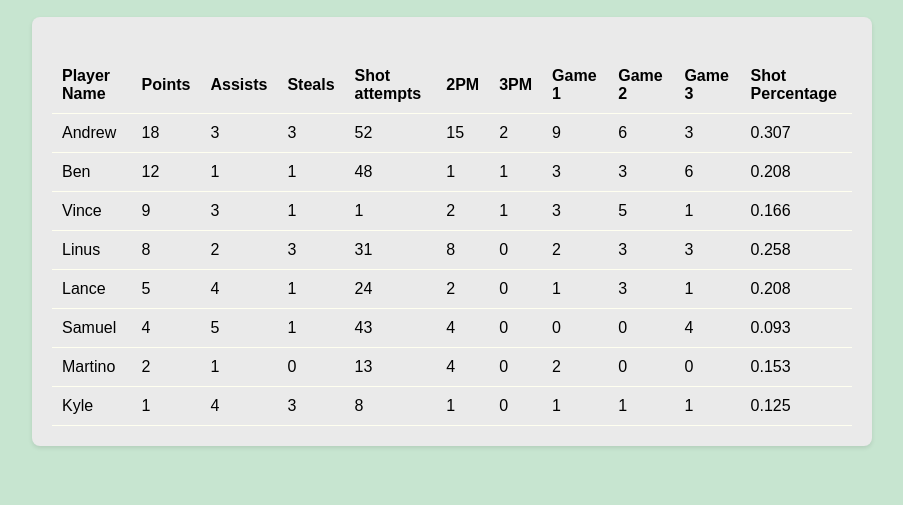
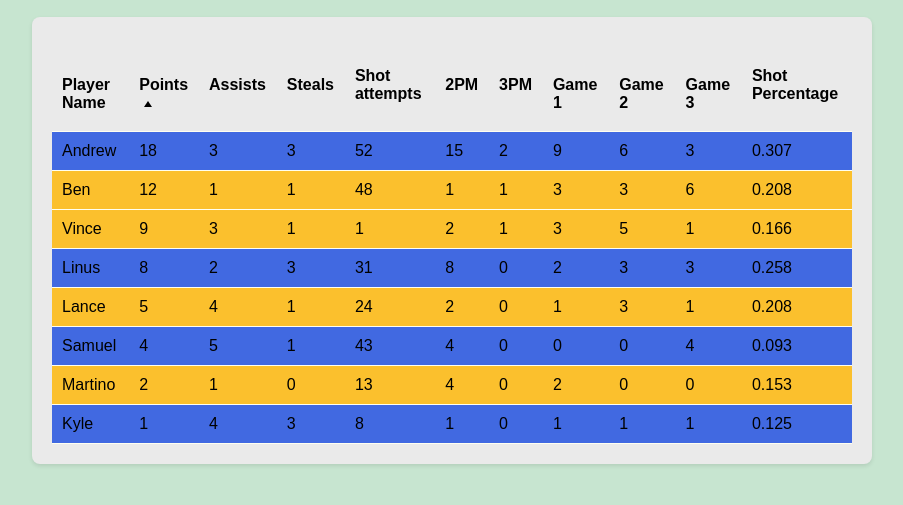
Before and after one commit to J-A-R-S-H/basketball-stat-sheet-table, a plain HTML site: page index.html in a window 1280 px wide. Both pictures are taken after a click on the element "Points". Shown: the part 61-566 px from the top of the page, without its empty margins (188-1091 px from the left). Drawn offline with Linux system fonts and the light colour scheme.

```diff
--- a/styles.css
+++ b/styles.css
@@ -2,7 +2,7 @@ body {
     font-family: Arial, sans-serif;
     margin: 0;
     padding: 0;
-    background-color: #C7E5D0;
+    background-color: #C7E5D0
 }
 
 .container {
@@ -37,3 +37,40 @@ th.sortable:hover {
     cursor: pointer;
     transform: translateY(-3px);
 }
+
+.sort-asc::after {
+    content: " ▲";
+}
+
+.sort-desc::after {
+    content: " ▼";
+}
+
+th.sortable::after {
+    content: "";
+    display: inline-block;
+    width: 0;
+    height: 0;
+    vertical-align: middle;
+    margin-left: 5px;
+    border-left: 4px solid transparent;
+    border-right: 4px solid transparent;
+}
+
+th.sort-asc::after {
+    content: "";
+    border-bottom: 6px solid;
+}
+
+th.sort-desc::after {
+    content: "";
+    border-top: 6px solid;
+}
+
+tbody tr.team-1 {
+    background-color: #4169E1;
+}
+
+tbody tr.team-2 {
+    background-color: #FBC02D;
+}
```
